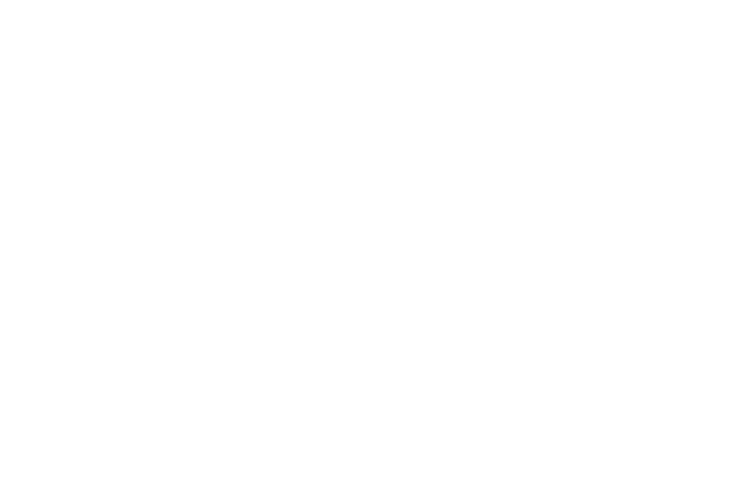
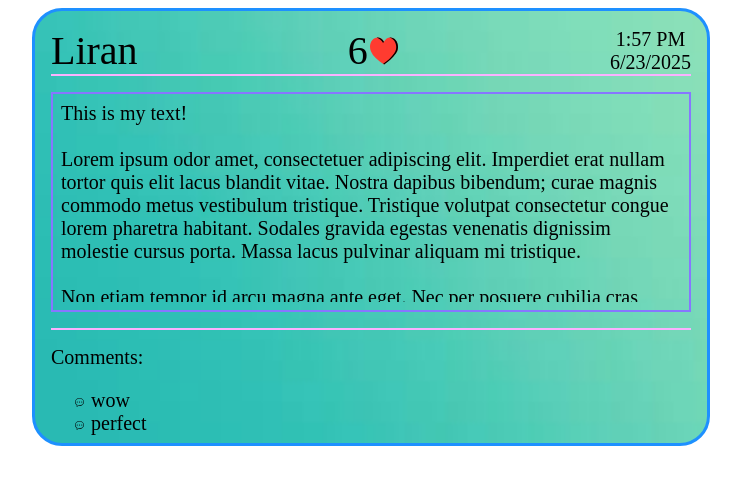
Before and after one commit to LiranManzouri/KeremNet, a React (Create React App) app in the folder kerem-net/: page / in a window 1280 px wide. Shown: the top 484 px of the page, without its empty margins (269-1010 px from the left). Built offline with nearby package versions, Linux system fonts and the light colour scheme.

Commit message:
Added a simple use for the post component

```diff
--- a/kerem-net/src/App.tsx
+++ b/kerem-net/src/App.tsx
@@ -1,10 +1,29 @@
 import React from 'react';
-import './App.css';
+import Post from "./features/Post/post";
+import './app.css'
 
 function App() {
+    const username: string = 'Liran';
+    const likes: number = 6;
+    const uploadDate: Date = new Date();
+    const text: string = 'This is my text!\n\nLorem ipsum odor amet, consectetuer adipiscing elit. Imperdiet erat nullam tortor quis elit lacus' +
+        ' blandit vitae. Nostra dapibus bibendum; curae magnis commodo metus vestibulum tristique. Tristique' +
+        ' volutpat consectetur congue lorem pharetra habitant. Sodales gravida egestas venenatis dignissim' +
+        ' molestie cursus porta. Massa lacus pulvinar aliquam mi tristique.\n\n' +
+        'Non etiam tempor id arcu magna ante eget. Nec per posuere cubilia cras porttitor condimentum' +
+        ' orci suscipit. Leo maecenas in tristique, himenaeos elementum placerat. Taciti rutrum nostra,' +
+        ' eget cursus velit ultricies. Quam molestie tellus himenaeos cubilia congue vivamus ultricies.' +
+        ' Interdum praesent ut penatibus fames eros ad consectetur sed.';
+
+    const comments: string[] = ['wow', 'perfect'];
+
     return (
-        <div>
-
+        <div className={'app'}>
+            <Post username={username}
+                  likes={likes}
+                  uploadTime={uploadDate}
+                  text={text}
+                  comments={comments}></Post>
         </div>
     );
 }
--- a/kerem-net/src/app.css
+++ b/kerem-net/src/app.css
@@ -0,0 +1,6 @@
+.app {
+    display: flex;
+    justify-content: center;
+    align-items: center;
+    font-size: 2.5vmin;
+}
--- a/kerem-net/src/index.css
+++ b/kerem-net/src/index.css
@@ -1,4 +1,4 @@
-body {
+html, body {
     margin: 0;
     font-family: -apple-system, BlinkMacSystemFont, 'Segoe UI', 'Roboto', 'Oxygen',
     'Ubuntu', 'Cantarell', 'Fira Sans', 'Droid Sans', 'Helvetica Neue',
```
